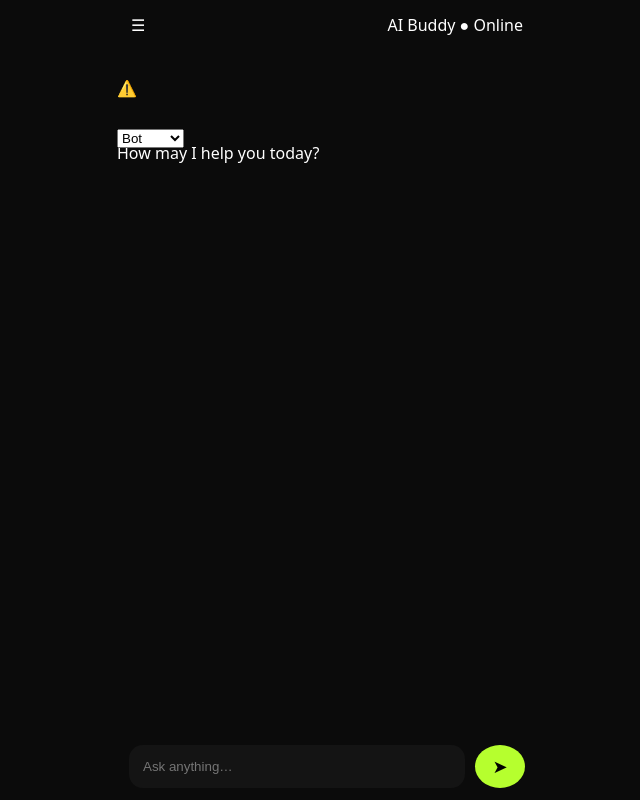
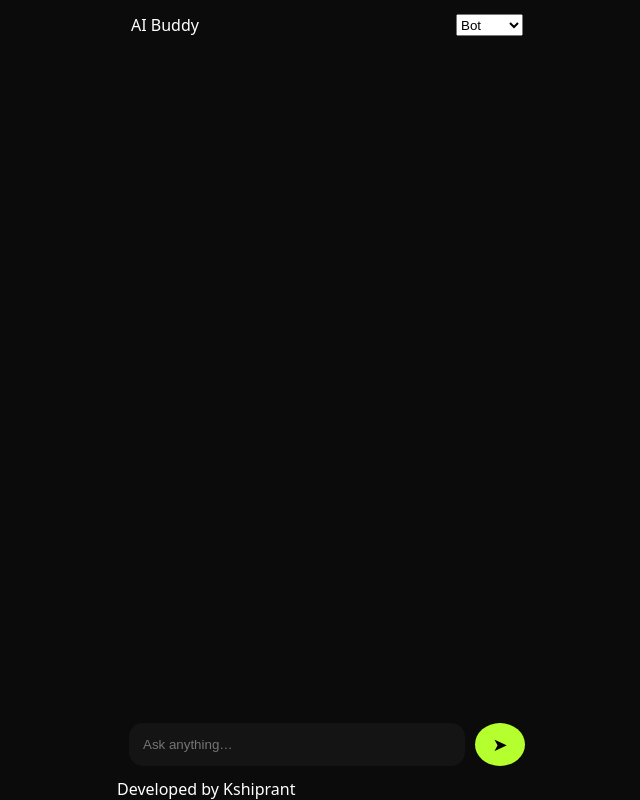
Before and after one commit to kshiprant/New-ai, a website: page index.html in a window 1280 px wide. Shown: the whole page, without its empty margins (313-953 px from the left). Drawn offline with nearby package versions, Linux system fonts and the light colour scheme; no server answers.

Commit message:
Update index.html

```diff
--- a/index.html
+++ b/index.html
@@ -4,11 +4,7 @@
   <meta charset="UTF-8" />
   <meta name="viewport" content="width=device-width, initial-scale=1.0"/>
   <title>AI Buddy</title>
-
   <link rel="stylesheet" href="style.css"/>
-
-  <!-- Lottie -->
-  <script src="https://unpkg.com/@lottiefiles/lottie-player@latest/dist/lottie-player.js"></script>
 </head>
 <body>
 
@@ -16,41 +12,30 @@
 
   <!-- HEADER -->
   <header class="top-bar">
-    <div class="menu">☰</div>
-    <div class="status">AI Buddy <span class="online">● Online</span></div>
-  </header>
-
-  <!-- AI ORB -->
-  <section class="orb-section">
-    <lottie-player
-      id="avatar"
-      autoplay
-      loop
-      src="https://assets.lottiefiles.com/packages/lf20_jtbfg2nb.json">
-    </lottie-player>
-    <p class="prompt">How may I help you today?</p>
-  </section>
-
-  <!-- CHARACTER SELECT -->
-  <div class="character-bar">
-    <select id="character" onchange="changeCharacter()">
+    <div class="title">AI Buddy</div>
+    <select id="character">
       <option value="bot">Bot</option>
       <option value="female">Female</option>
       <option value="me">Me</option>
       <option value="luffy">Pirate</option>
     </select>
+  </header>
+
+  <!-- CHAT -->
+  <div id="chat">
+    <div id="messages"></div>
   </div>
 
-  <!-- CHAT -->
-  <section id="chat">
-    <div id="messages"></div>
-  </section>
-
-  <!-- INPUT BAR -->
+  <!-- INPUT -->
   <div class="input-bar">
     <input id="input" placeholder="Ask anything…" />
-    <button onclick="send()" class="send-btn">➤</button>
+    <button onclick="send()">➤</button>
   </div>
+
+  <!-- FOOTER -->
+  <footer class="credit">
+    Developed by <span>Kshiprant</span>
+  </footer>
 
 </div>
 
```
